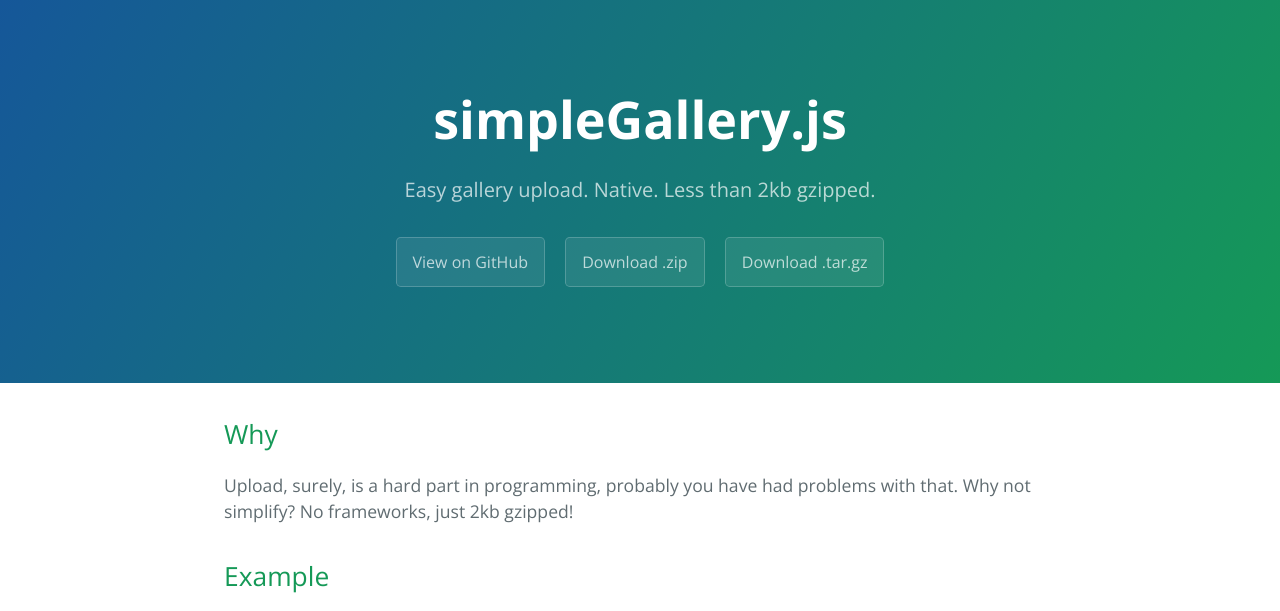
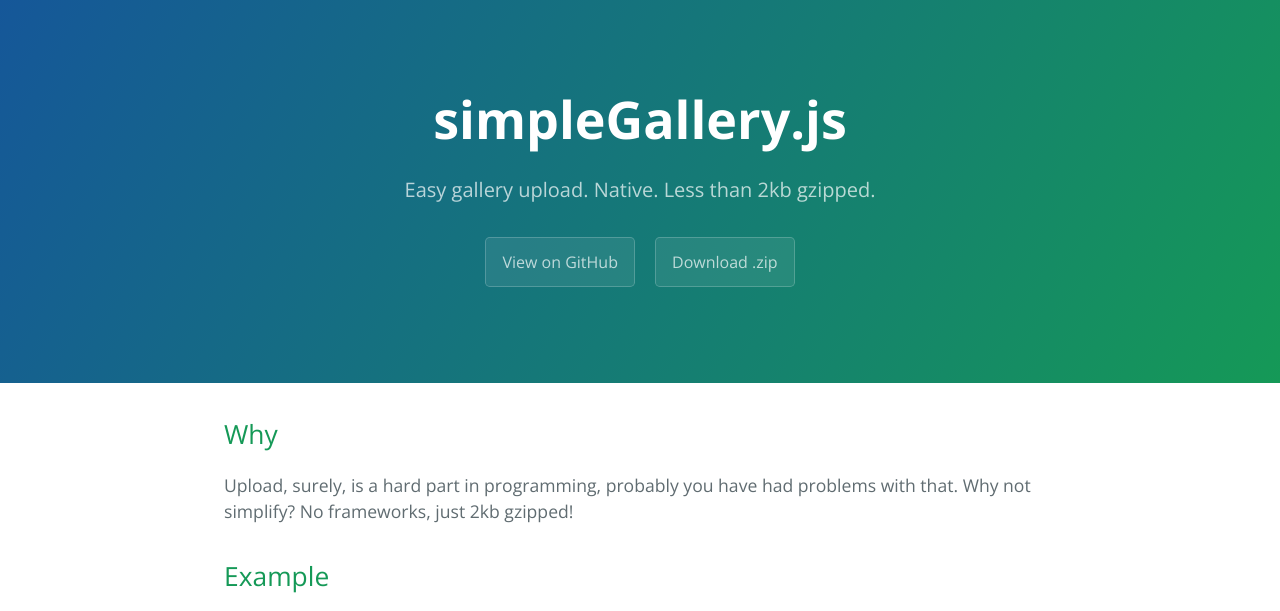
Before and after one commit to fccoelho7/simpleGallery.js, a plain HTML site: page index.html in a window 1280 px wide. Shown: the top 611 px of the page. Drawn offline with nearby package versions, Linux system fonts and the light colour scheme.

Commit message:
Download .tar.gz link removed

```diff
--- a/index.html
+++ b/index.html
@@ -15,7 +15,6 @@
       <h2 class="project-tagline">Easy gallery upload. Native. Less than 2kb gzipped.</h2>
       <a href="https://github.com/fccoelho7/simpleGallery.js" class="btn">View on GitHub</a>
       <a href="https://github.com/fccoelho7/simpleGallery.js/zipball/master" class="btn">Download .zip</a>
-      <a href="https://github.com/fccoelho7/simpleGallery.js/tarball/master" class="btn">Download .tar.gz</a>
     </section>
 
     <section class="main-content">
```
